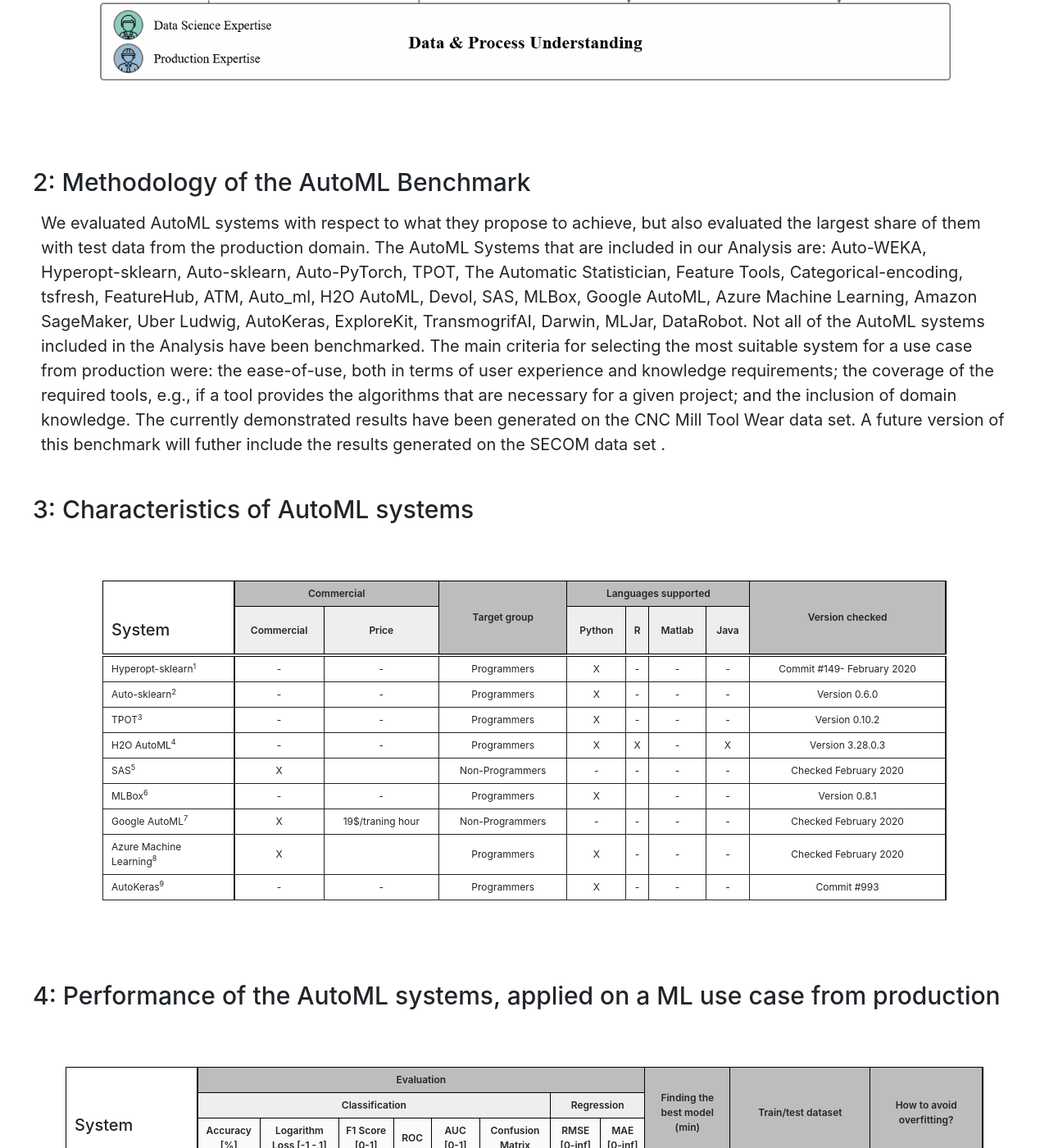
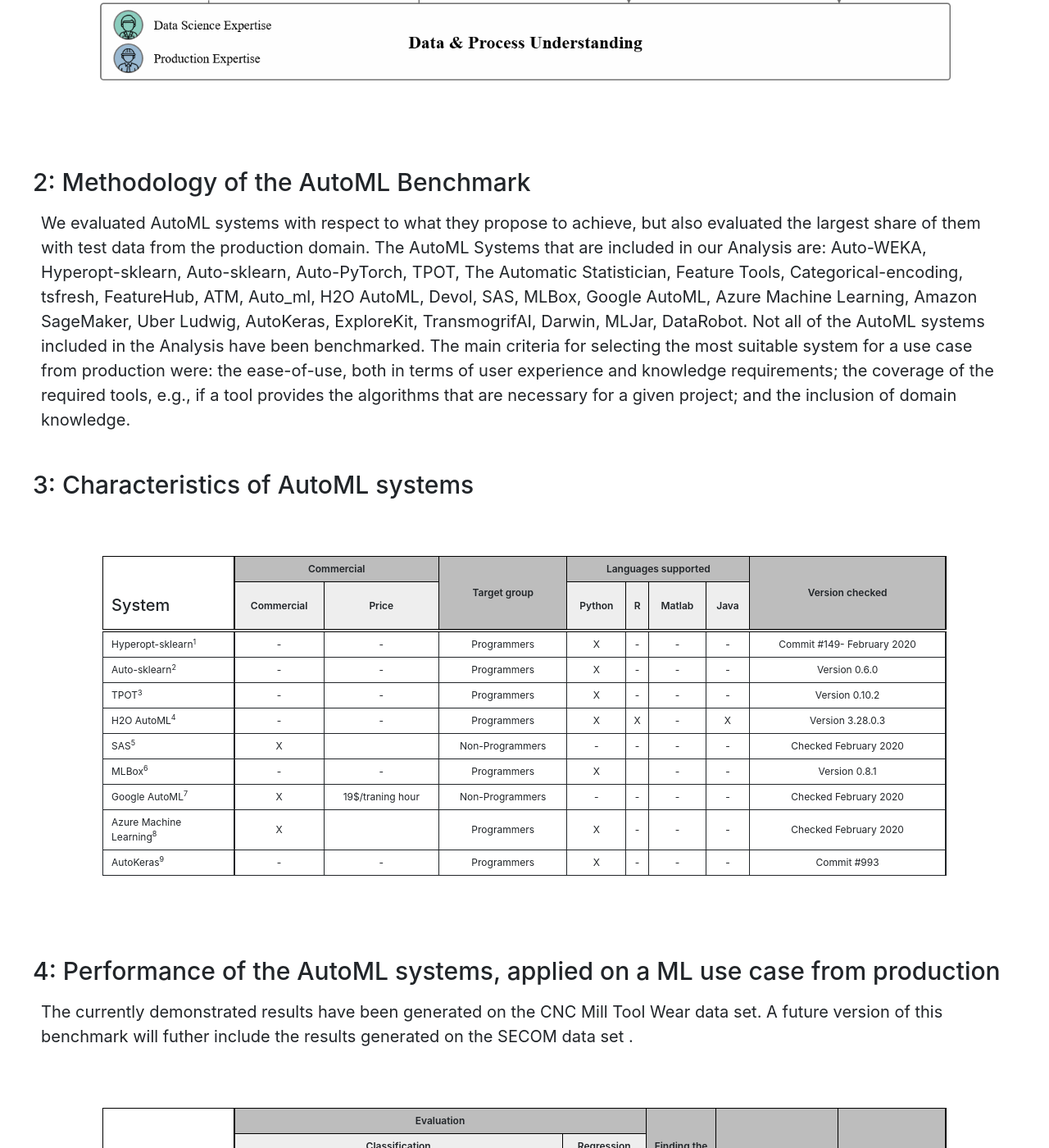
Before and after one commit to jonathankrauss/AutoML-Benchmark, a Jekyll site: the page built from README.md, in a window 1280 px wide and 1400 px high, scrolled down 1199 px. Shown: the whole window at 82% size. Built offline with Jekyll 4.4.1, drawn with Linux system fonts in a browser that asks for light colours; our own code applies the rules of GitHub Pages for plain Markdown files; comment, search, counter and statistics services are not loaded.

Commit message:
Update default.html

```diff
--- a/_layouts/default.html
+++ b/_layouts/default.html
@@ -115,13 +111,21 @@ Projects that rely on the application of ML are usually referred to as ML projec
 
 
   <!-- Here starts Chapter 4 -->
-  <section class= "ph4">
+  <div class= "ph4">
     <h2> 4: Performance of the AutoML systems, applied on a ML use case from production</h2>
-    <!-- <p class = "ph2"> This is the text </p> -->
-  </section>
+    <p class="ph2"> The currently
+      demonstrated results have been generated on the
+      <a href="https://www.kaggle.com/shasun/tool-wear-detection-in-cnc-mill">CNC Mill Tool Wear data set</a>.
+      A future version of this benchmark will futher include the results generated on the
+      <a href = "https://archive.ics.uci.edu/ml/datasets/SECOM"> SECOM data set </a>.
+    <p/>
+    <!--Performance Table -->
+    <div class="ph1">
+      <div id="performance_table"></div>
+     <div/>
+  </div>
 
-  <!--Performance Table -->
-  <div id="performance_table"></div>
+
 
 
   <!-- Here starts Chapter 5 -->
```
Also changed, not shown: other parts of _layouts/default.html (+1 -5 lines).
